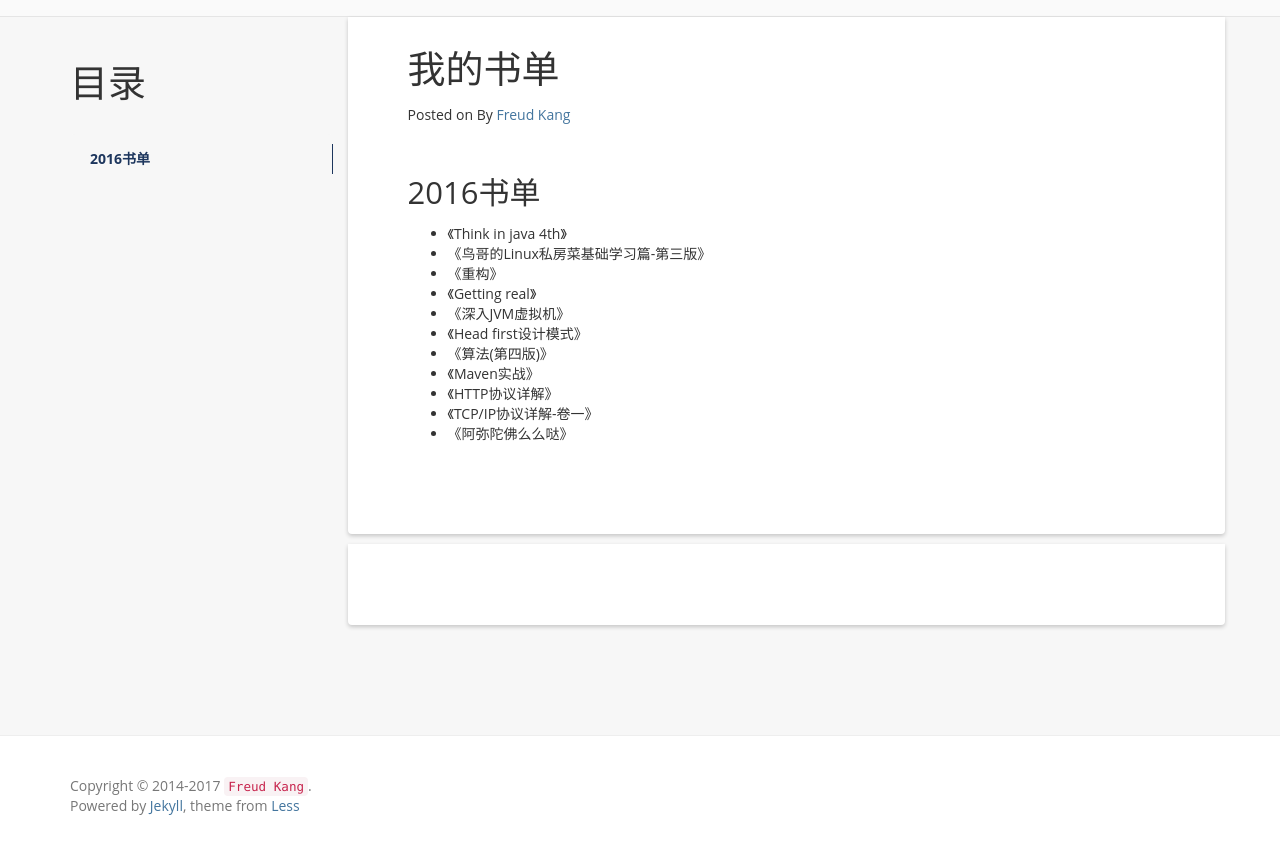
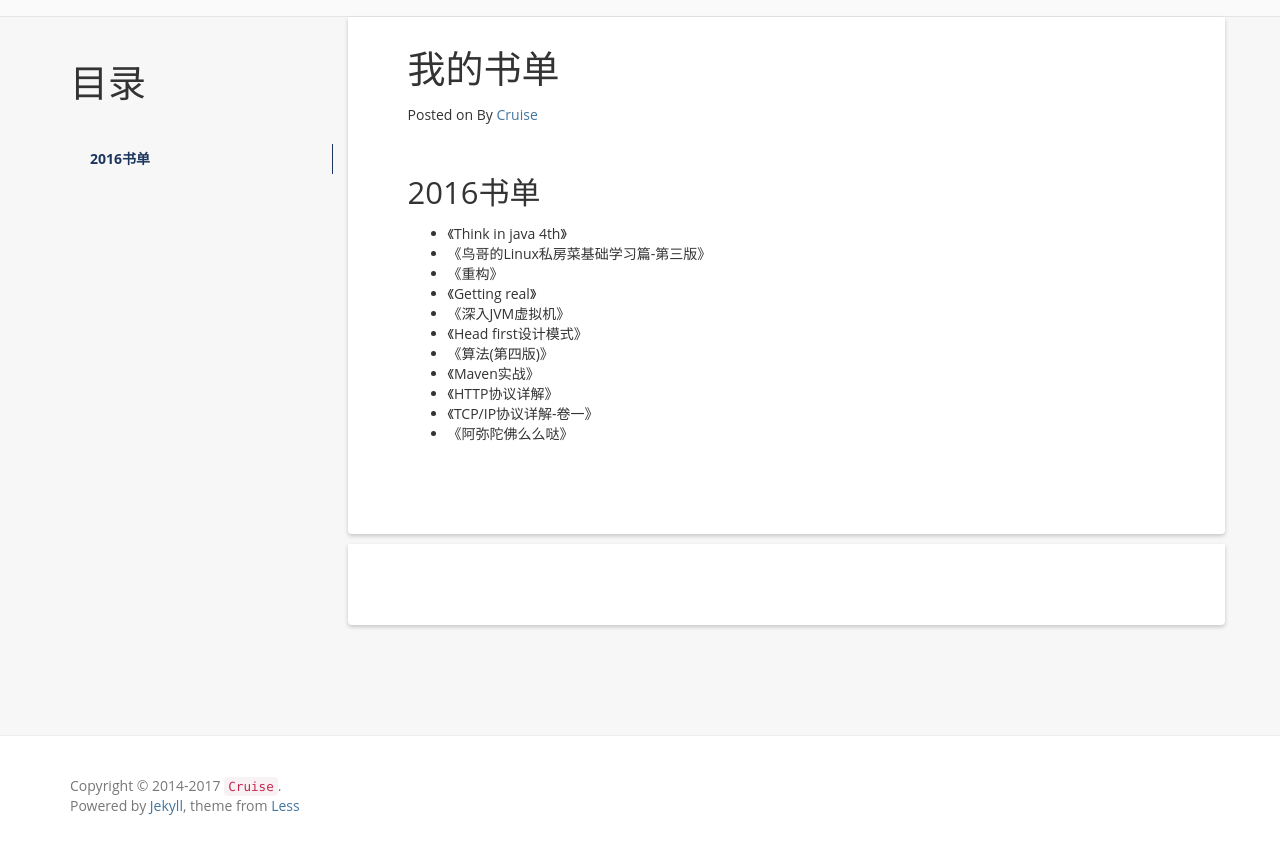
Before and after one commit to chenweiw09/chenweiw09.github.io, a Jekyll site: the page built from books.md, in a window 1280 px wide and 1176 px high. Shown: the part 330-1173 px from the top of the window. Built offline with Jekyll 4.4.1, drawn with Linux system fonts in a browser that asks for light colours; nearby versions of some CDN libraries; comment, search, counter and statistics services are not loaded; part of the change alters nothing that is shown.

Commit message:
Update _config.yml

```diff
--- a/_config.yml
+++ b/_config.yml
@@ -1,12 +1,11 @@
 # Site settings
-name: Less Or More
-email: luoyan35714@126.com
-author: Freud Kang
-url: http://www.hifreud.com
+name: my weblog
+email: chenweikind@126.com
+author: Cruise
 resume_site: http://www.hifreud.com/Resume.io/
 github: https://github.com/luoyan35714/
 baseurl: "/LessOrMore"
-description: Actually, less is more!
+description: xxxxxxxxxx
 meta_description: 康志华;个人博客;学而不思则罔;思而不学则殆;生命不止;折腾不休
 motto: It's our wits that make us men.
 banner: 学而不思则罔，思而不学则殆。
@@ -17,7 +16,7 @@ paginate: 10
 
 exclude: ['README.md', 'Gemfile.lock', 'Gemfile', 'Rakefile']
 
-github_username: luoyan35714
+github_username: chenweiw09
 highlighter: rouge
 
 # Build settings
```
